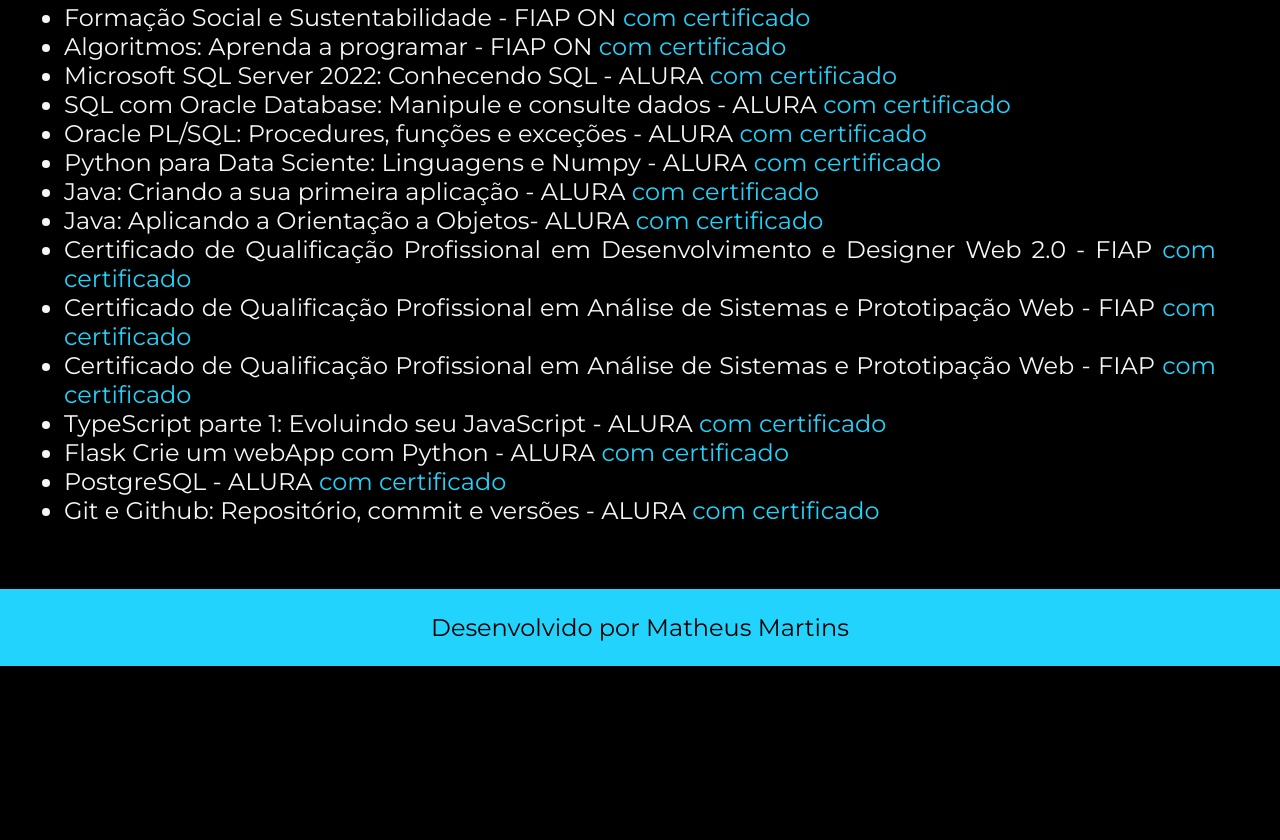
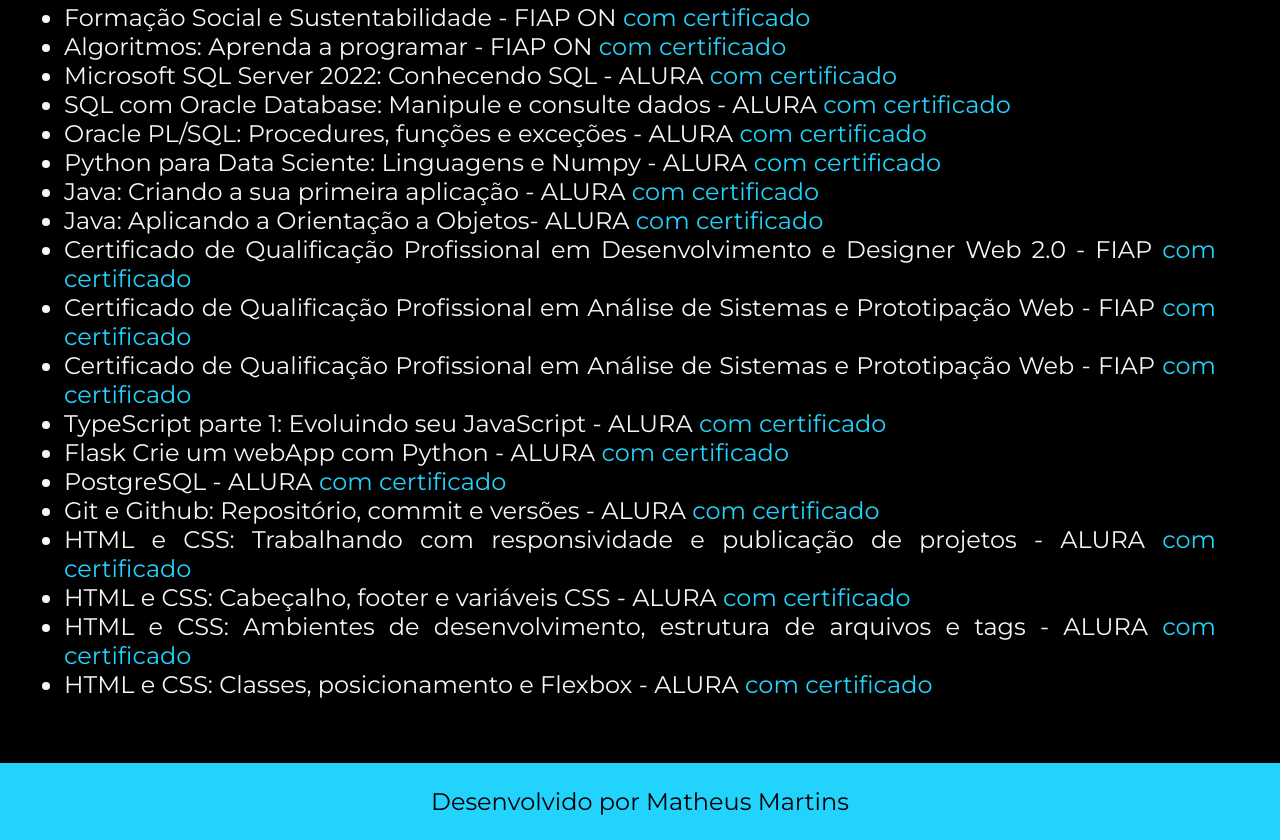
Before and after one commit to MatheusMartinsR/portfolio-Matheus, a plain HTML site: page curriculo.html in a window 1280 px wide. Shown: the part 1720-2560 px from the top of the page. Before the commit the page ends 2386 px from the top, so only its background shows below. Drawn offline with nearby package versions, Linux system fonts and the light colour scheme.

Commit message:
Adicionando certificados

```diff
--- a/curriculo.html
+++ b/curriculo.html
@@ -80,6 +80,10 @@
                 <li>Flask Crie um webApp com Python - ALURA <a href="https://cursos.alura.com.br/certificate/300230d0-4bf6-4419-a479-eccf89deb603">com certificado</a></li>
                 <li>PostgreSQL - ALURA <a href="https://cursos.alura.com.br/certificate/1d2a9a7f-2b4e-401b-8ea6-2bb88b38e3db">com certificado</a></li>
                 <li>Git e Github: Repositório, commit e versões - ALURA <a href="https://cursos.alura.com.br/certificate/12d00416-2eac-41e5-9a1e-542846f6ff6c">com certificado</a></li>
+                <li>HTML e CSS: Trabalhando com responsividade e publicação de projetos - ALURA <a href="https://cursos.alura.com.br/certificate/6a440f69-86e2-4f17-9ca5-f6fba8856ad9">com certificado</a></li>
+                <li>HTML e CSS: Cabeçalho, footer e variáveis CSS - ALURA <a href="https://cursos.alura.com.br/certificate/8e829eae-e9b8-4c7a-8107-f9b9ade52a95">com certificado</a></li>
+                <li>HTML e CSS: Ambientes de desenvolvimento, estrutura de arquivos e tags - ALURA <a href="https://cursos.alura.com.br/certificate/555dacff-e2f2-464d-9f28-1b40e5dbb78e">com certificado</a></li>
+                <li>HTML e CSS: Classes, posicionamento e Flexbox - ALURA <a href="https://cursos.alura.com.br/certificate/a128bd57-691b-4ad4-a6b4-6d099e688210">com certificado</a></li>
 
             </ul>
             </div>
```
